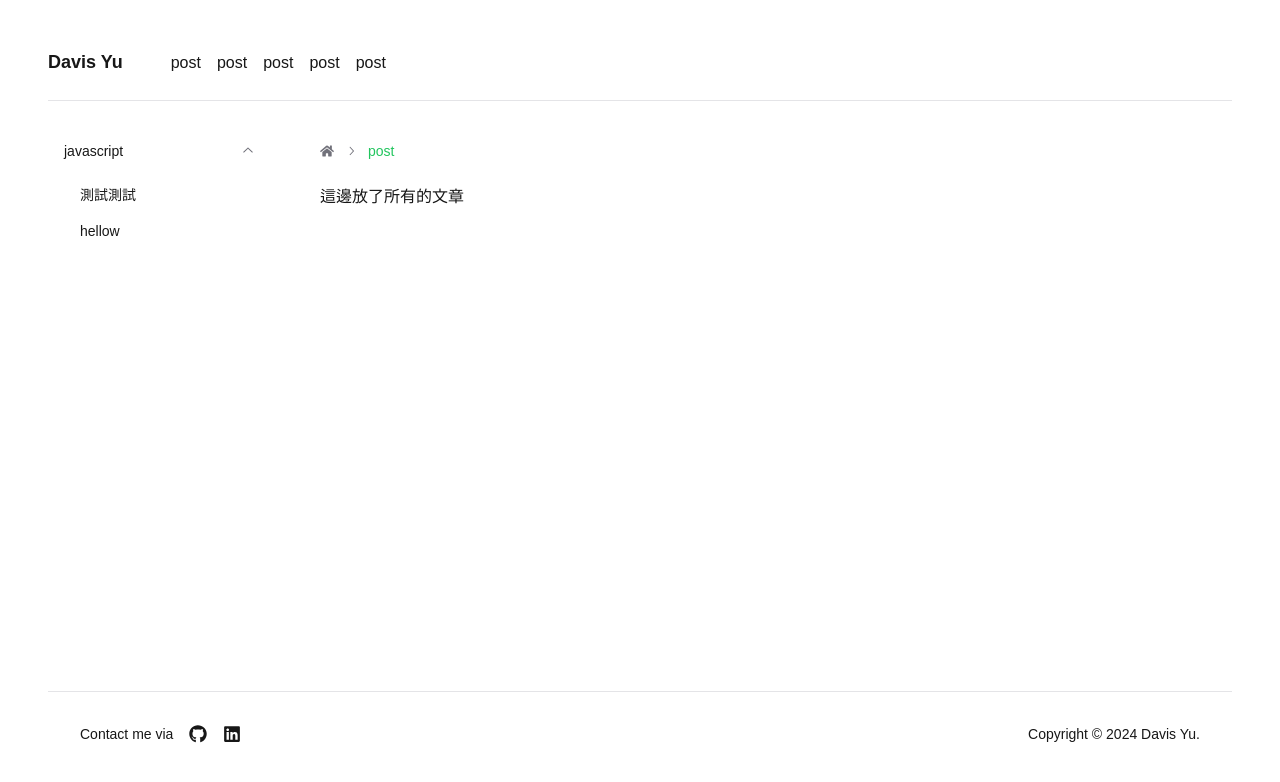
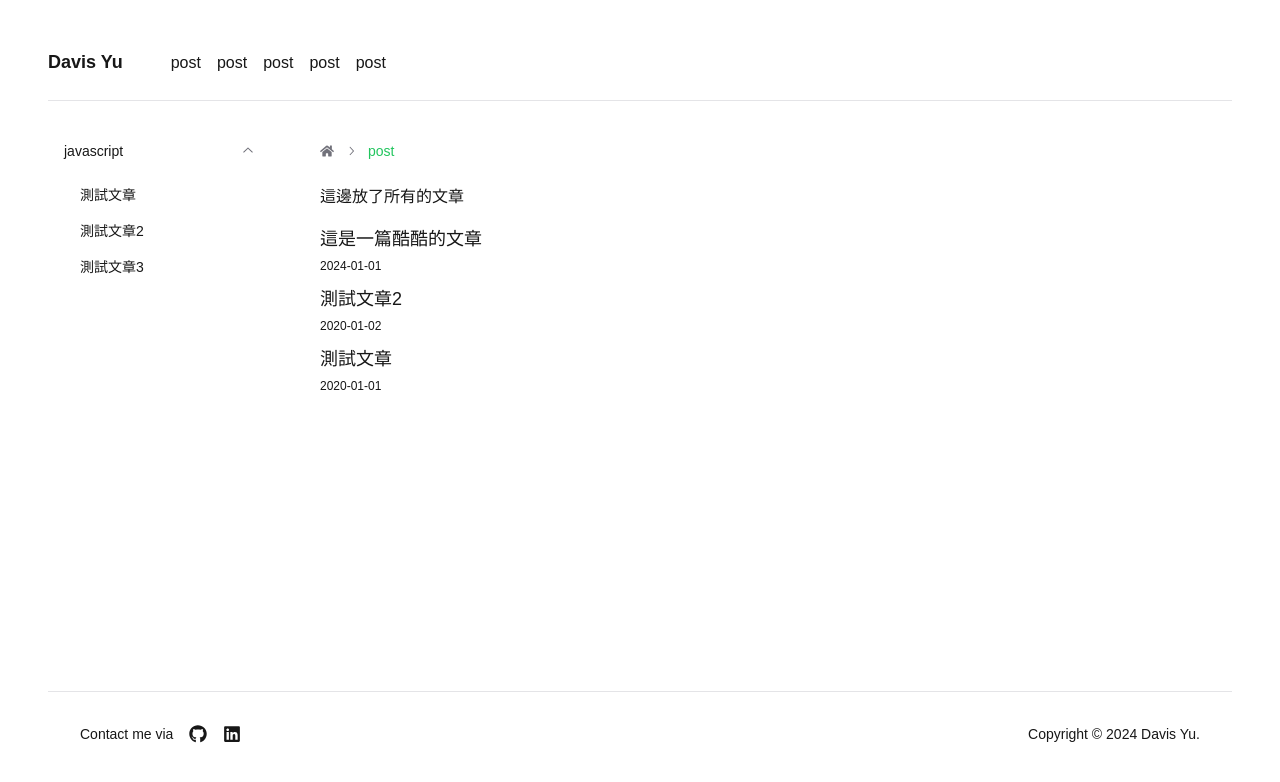
Before and after one commit to yuuuu0311/DavisYu-s-Blog, a Next.js app: page /post in a window 1280 px wide. Shown: the top 782 px of the page. Built offline with nearby package versions, Linux system fonts and the light colour scheme.

Commit message:
get markdown from /posts

```diff
--- a/app/api/post/route.js
+++ b/app/api/post/route.js
@@ -1,12 +1,23 @@
+import fs from "fs";
+import path from "path";
+import matter from "gray-matter";
+
 import { NextResponse } from "next/server";
 
 export const GET = async (req) => {
-    console.log(req);
+    // Get post id from request
     const { searchParams } = new URL(req.url);
     const postID = searchParams.get("postID");
 
-    return NextResponse.json(
-        { message: "success", postID: postID },
-        { status: 200 }
-    );
+    // Get post file
+    const postsDirectory = path.join(process.cwd(), `posts`);
+    const postPath = path.join(postsDirectory, `${postID}.md`);
+
+    const postData = fs.readFileSync(postPath, "utf8");
+    const matterResult = matter(postData);
+
+    return NextResponse.json({
+        message: "hello",
+        ...matterResult.data,
+    });
 };
--- a/app/post/[id]/page.jsx
+++ b/app/post/[id]/page.jsx
@@ -1,20 +1,30 @@
 "use client";
 
+import { useParams } from "next/navigation";
+
+import { GET } from "@/lib/http";
 import { useEffect, useState } from "react";
-import { useParams } from "next/navigation";
 
 const TestPage = () => {
     const { id: postID } = useParams();
-    const [post, setPost] = useState("null");
+    const [isLoading, setIsLoading] = useState(false);
+    const [post, setPost] = useState(null);
 
     useEffect(() => {
-        fetch(`/api/post?postID=${postID}`)
-            .then((response) => response.json())
-            .then((result) => console.log(result))
-            .catch((error) => console.log(error));
-    }, []);
+        (async () => {
+            try {
+                setIsLoading(true);
+                const result = await GET(`/api/post?postID=${postID}`);
+                setPost(result);
+            } catch (error) {
+                console.log(error);
+            } finally {
+                setIsLoading(false);
+            }
+        })();
+    }, [postID]);
 
-    return <div>GG</div>;
+    return <div>{post?.title}</div>;
 };
 
 export default TestPage;
--- a/app/post/data.js
+++ b/app/post/data.js
@@ -3,12 +3,16 @@ export const postData = [
         catName: "javascript",
         items: [
             {
-                label: "測試測試",
-                path: "/post/testPage",
+                label: "測試文章",
+                path: "/post/測試文章",
             },
             {
-                label: "hellow",
-                path: "/post/hellow",
+                label: "測試文章2",
+                path: "/post/測試文章2",
+            },
+            {
+                label: "測試文章3",
+                path: "/post/這是一篇酷酷的文章",
             },
         ],
     },
--- a/app/post/page.jsx
+++ b/app/post/page.jsx
@@ -1,7 +1,26 @@
 import Link from "next/link";
 
+import { getSortedPostsData } from "@/lib/getSortedPostsData.js";
+
 const PostListPage = () => {
-    return <div>這邊放了所有的文章</div>;
+    const postData = getSortedPostsData();
+
+    return (
+        <div>
+            <h3 className="mb-4">這邊放了所有的文章</h3>
+
+            <ul className="flex flex-col gap-2">
+                {postData.map((post, index) => (
+                    <li key={post.id + index}>
+                        <Link href={`/post/${post.id}`}>
+                            <p className="text-lg">{post.title}</p>
+                            <span className="text-xs">{post.date}</span>
+                        </Link>
+                    </li>
+                ))}
+            </ul>
+        </div>
+    );
 };
 
 export default PostListPage;
--- a/components/Header/index.jsx
+++ b/components/Header/index.jsx
@@ -3,7 +3,7 @@ import { Button } from "@/components/ui/button";
 
 const Header = () => {
     return (
-        <header className="sticky top-0 py-6 flex items-baseline gap-12 bg-white border-b-[1px] border-solid border-zinc-200">
+        <header className="sticky top-0 py-6 flex items-baseline gap-12 bg-[--background] border-b-[1px] border-solid border-zinc-200">
             <h3 className="text-lg font-bold animate-fade-up animate-once">
                 <Link href="/">Davis Yu</Link>
             </h3>
--- /dev/null
+++ b/lib/getSortedPostsData.js
@@ -0,0 +1,37 @@
+import fs from "fs";
+import path from "path";
+import matter from "gray-matter";
+
+const postsDirectory = path.join(process.cwd(), "posts");
+
+export const getSortedPostsData = () => {
+    // Get file names under /posts
+    const fileNames = fs.readdirSync(postsDirectory);
+
+    const allPostsData = fileNames.map((fileName) => {
+        // Remove ".md" from file name to get id
+        const id = fileName.replace(/\.md$/, "");
+
+        // Read markdown file as string
+        const fullPath = path.join(postsDirectory, fileName);
+        const fileContents = fs.readFileSync(fullPath, "utf8");
+
+        // Use gray-matter to parse the post metadata section
+        const matterResult = matter(fileContents);
+
+        // Combine the data with the id
+        return {
+            id,
+            ...matterResult.data,
+        };
+    });
+
+    // Sort posts by date
+    return allPostsData.sort((a, b) => {
+        if (a.date < b.date) {
+            return 1;
+        } else {
+            return -1;
+        }
+    });
+};
--- /dev/null
+++ b/lib/http/index.js
@@ -0,0 +1,10 @@
+export const GET = async (url, params) => {
+    const response = await fetch(url, { ...params });
+    const result = await response.json();
+
+    if (!response.ok) {
+        throw new Error(`HTTP error! status: ${response.status}`);
+    }
+
+    return result;
+};
--- /dev/null
+++ b/posts/測試文章.md
@@ -0,0 +1,12 @@
+---
+title: "測試文章"
+date: "2020-01-01"
+cate: "javascript"
+---
+
+Next.js has two forms of pre-rendering: **Static Generation** and **Server-side Rendering**. The difference is in **when** it generates the HTML for a page.
+
+-   **Static Generation** is the pre-rendering method that generates the HTML at **build time**. The pre-rendered HTML is then _reused_ on each request.
+-   **Server-side Rendering** is the pre-rendering method that generates the HTML on **each request**.
+
+Importantly, Next.js lets you **choose** which pre-rendering form to use for each page. You can create a "hybrid" Next.js app by using Static Generation for most pages and using Server-side Rendering for others.
--- a/app/post/[id]/test.md
+++ b/posts/測試文章2.md
@@ -1,6 +1,7 @@
 ---
-title: "When to Use Static Generation v.s. Server-side Rendering"
+title: "測試文章2"
 date: "2020-01-02"
+cate: "css"
 ---
 
 We recommend using **Static Generation** (with and without data) whenever possible because your page can be built once and served by CDN, which makes it much faster than having a server render the page on every request.
--- /dev/null
+++ b/posts/這是一篇酷酷的文章.md
@@ -0,0 +1,12 @@
+---
+title: "這是一篇酷酷的文章"
+date: "2024-01-01"
+cate: "javascript"
+---
+
+Next.js has two forms of pre-rendering: **Static Generation** and **Server-side Rendering**. The difference is in **when** it generates the HTML for a page.
+
+-   **Static Generation** is the pre-rendering method that generates the HTML at **build time**. The pre-rendered HTML is then _reused_ on each request.
+-   **Server-side Rendering** is the pre-rendering method that generates the HTML on **each request**.
+
+Importantly, Next.js lets you **choose** which pre-rendering form to use for each page. You can create a "hybrid" Next.js app by using Static Generation for most pages and using Server-side Rendering for others.
```
